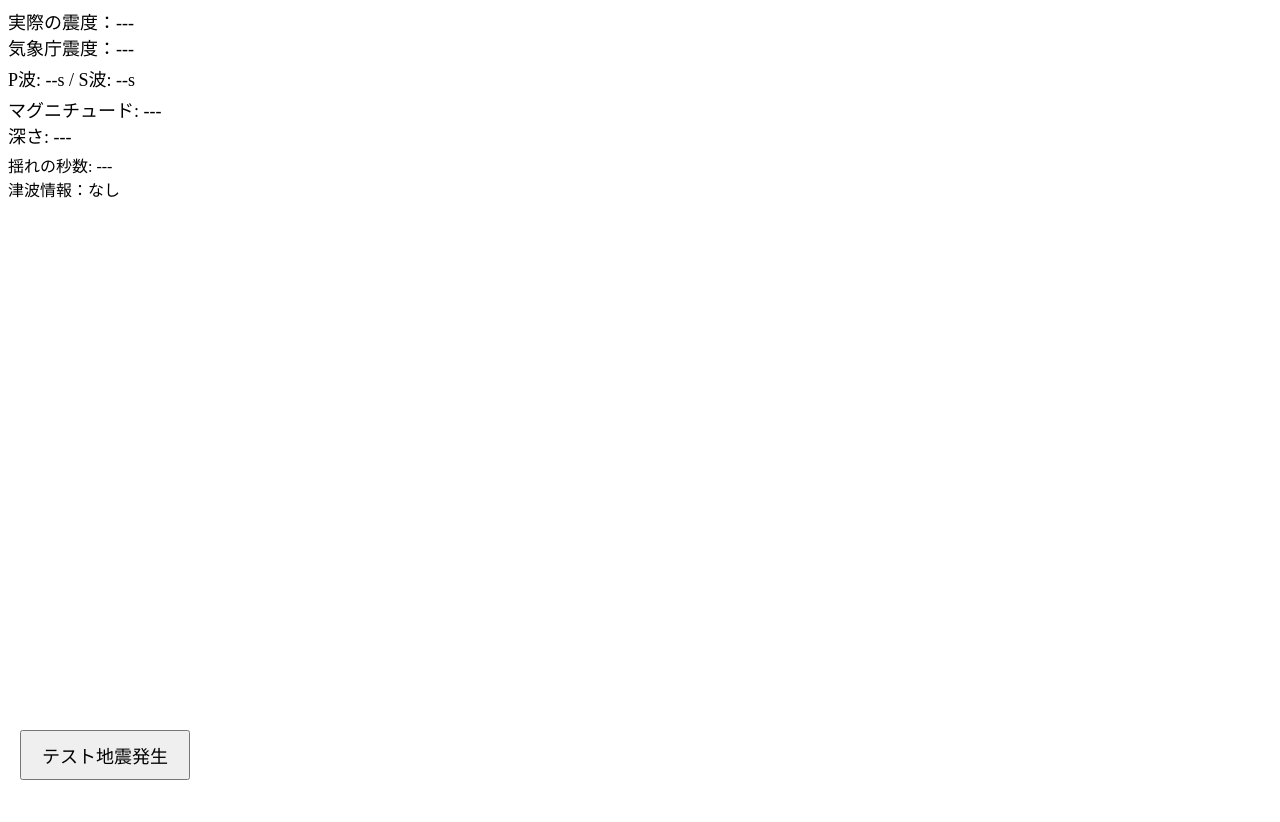
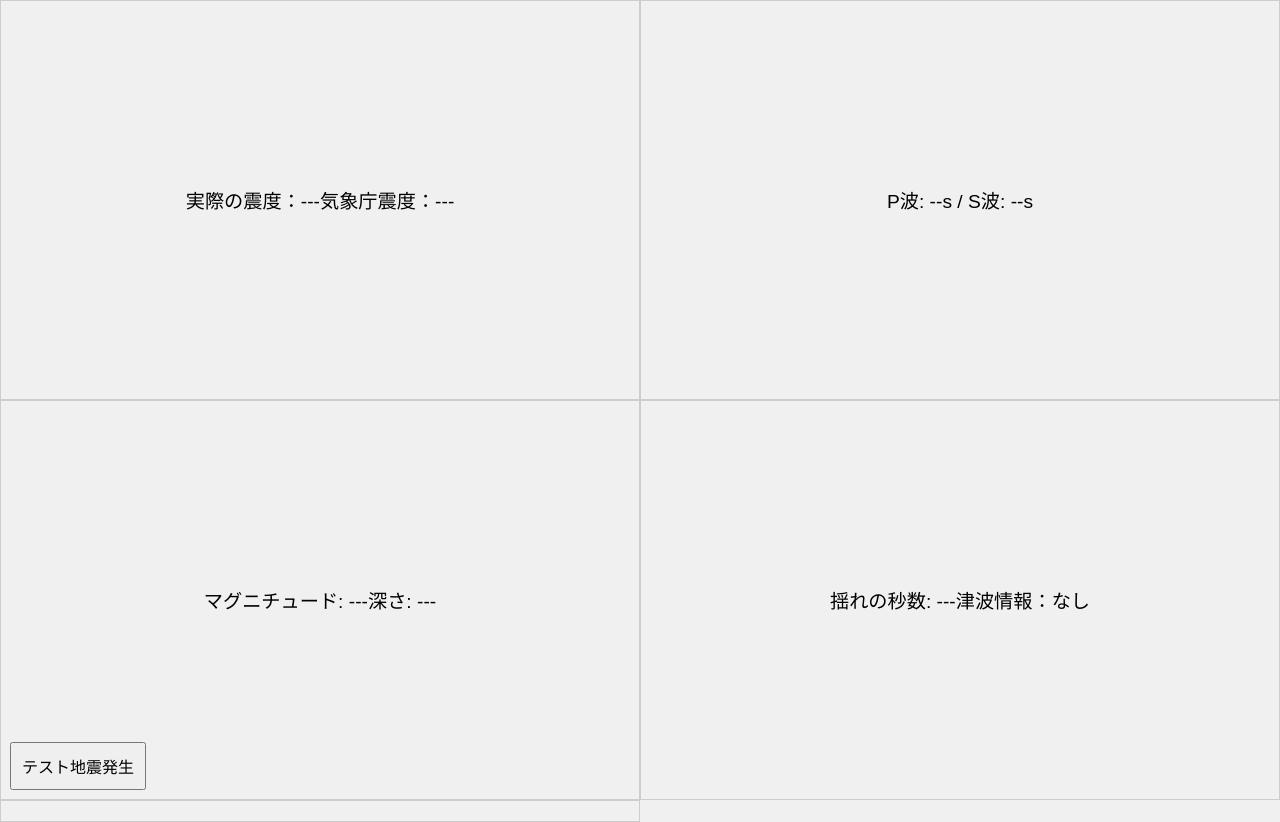
Before and after one commit to towabii/b, a plain HTML site: page index.html in a window 1280 px wide. Before the commit the page ends 800 px from the top, so only its background shows below. Drawn offline with nearby package versions, Linux system fonts and the light colour scheme.

Commit message:
Update index.css

```diff
--- a/index.css
+++ b/index.css
@@ -1,32 +1,31 @@
-#main-container {
+body {
+  margin: 0;
+  font-family: sans-serif;
+  background: #f0f0f0;
+}
+#container {
   display: grid;
-  grid-template-rows: 50% 50%;
-  grid-template-columns: 50% 50%;
+  grid-template-columns: 1fr 1fr;
+  grid-template-rows: 50vh 50vh;
   height: 100vh;
 }
-
-#top-left, #top-right, #bottom-left, #bottom-right {
+.panel {
+  display: flex;
+  justify-content: center;
+  align-items: center;
+  font-size: 1.2em;
+  border: 1px solid #ccc;
   padding: 10px;
-  background: rgba(0, 0, 0, 0.5);
-  color: white;
-  font-size: 16px;
+  box-sizing: border-box;
 }
-
 #map {
-  grid-row: span 2;
-  grid-column: span 2;
+  width: 100%;
+  height: 100%;
 }
-
-button {
+#testButton {
   position: absolute;
-  bottom: 20px;
-  left: 20px;
-  padding: 10px 20px;
-  font-size: 18px;
-  cursor: pointer;
+  bottom: 10px;
+  left: 10px;
+  padding: 10px;
+  font-size: 1em;
 }
-
-#panel-shindo, #panel-shindo-gov, #panel-timer, #panel-magnitude, #panel-depth, #panel-duration {
-  font-size: 18px;
-  margin: 5px 0;
-}
```
